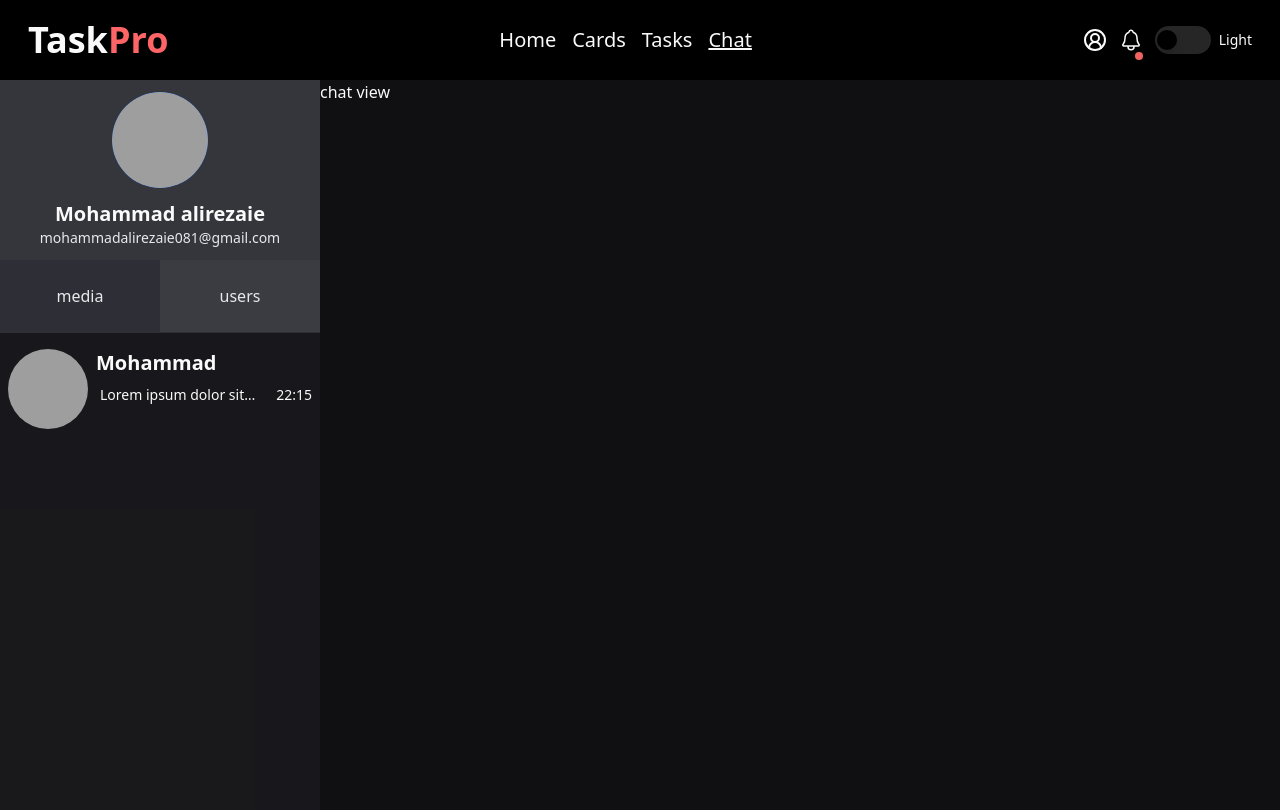
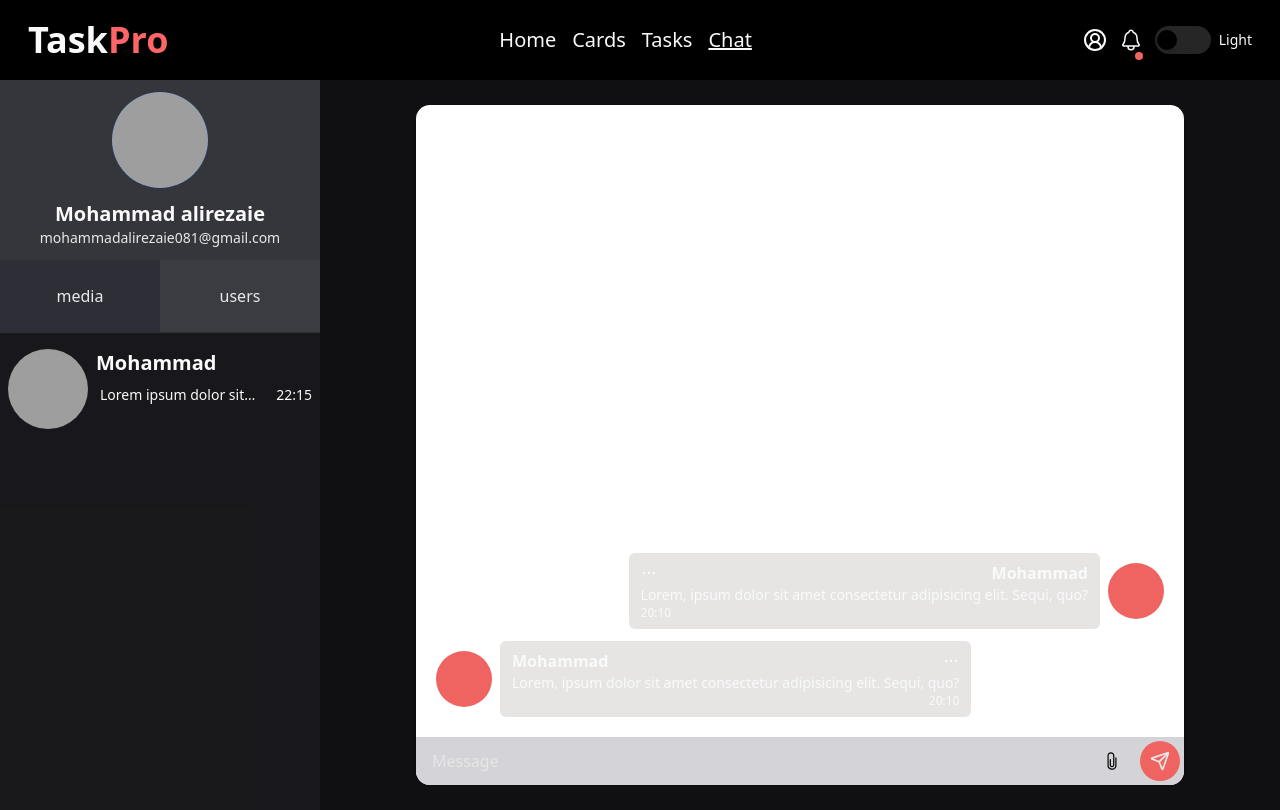
Before and after one commit to Mhorg8/taskify, a Next.js app: page /chat in a window 1280 px wide. Built offline with nearby package versions, Linux system fonts and the light colour scheme; grey boxes are pictures that could not be loaded.

Commit message:
create ui for chat section

```diff
--- a/app/chat/page.tsx
+++ b/app/chat/page.tsx
@@ -1,3 +1,4 @@
+import Chat from "@/components/chat/Chat";
 import Sidebar from "@/components/chat/Sidebar";
 import React from "react";
 
@@ -5,9 +6,7 @@ const ChatPage = () => {
   return (
     <div className="h-[calc(100dvh-70px)] grid grid-cols-12">
       <Sidebar />
-      <div className="col-span-12 md:col-span-8 lg:col-span-9 h-full bg-zinc-200 dark:bg-zinc-600/20 ">
-        chat view
-      </div>
+      <Chat />
     </div>
   );
 };
--- /dev/null
+++ b/components/chat/Chat.tsx
@@ -0,0 +1,60 @@
+import React from "react";
+import { LuSend } from "react-icons/lu";
+import { IoIosMore, IoIosAttach } from "react-icons/io";
+const Chat = () => {
+  return (
+    <div className="col-span-12 md:col-span-8 lg:col-span-9 h-full bg-zinc-200 dark:bg-zinc-600/20 flex items-center justify-center ">
+      <div className="bg-[#fff] w-[80%] h-[85dvh] rounded-xl flex flex-col shadow-sm">
+        <div className="flex-1 mb-5 px-5 pt-5 flex flex-col-reverse gap-3">
+          {/* is sender true */}
+          <div className="flex items-center justify-start w-full gap-2">
+            <div className="w-14 h-14 rounded-full bg-red "></div>
+            <div className="bg-stone-200 min-w-[100px] px-3 py-2 rounded-sm">
+              <div className="flex items-center w-full justify-between">
+                <h5 className="font-semibold capitalize text-end">mohammad</h5>
+                <IoIosMore cursor="pointer" />
+              </div>
+              <p className="text-sm">
+                Lorem, ipsum dolor sit amet consectetur adipisicing elit. Sequi,
+                quo?
+              </p>
+              <p className="text-xs text-end">20:10</p>
+            </div>
+          </div>
+          {/* is sender false */}
+          <div className="flex items-center justify-end w-full gap-2">
+            <div className="w-14 h-14 rounded-full bg-red order-2"></div>
+            <div className="bg-stone-200 min-w-[100px] px-3 py-2 rounded-sm">
+              <div className="flex items-center w-full justify-between">
+                <IoIosMore cursor="pointer" />
+                <h5 className="font-semibold capitalize text-end">mohammad</h5>
+              </div>
+              <p className="text-sm text-end">
+                Lorem, ipsum dolor sit amet consectetur adipisicing elit. Sequi,
+                quo?
+              </p>
+              <p className="text-xs">20:10</p>
+            </div>
+          </div>
+        </div>
+        <div className="relative w-full">
+          <input
+            type="text"
+            placeholder="Message"
+            className="bg-zinc-300 w-full py-3 px-4 rounded-b-xl"
+          />
+          <div className="absolute top-1/2 -translate-y-1/2 right-1 space-x-2">
+            <button className="hover:bg-red/60 hover:text-white p-2.5 text-black rounded-full hover:scale-110 hoverEffect">
+              <IoIosAttach size={20} cursor={"pointer"} />
+            </button>
+            <button className=" bg-red p-2.5 text-white rounded-full hover:scale-110 hoverEffect">
+              <LuSend size={20} cursor={"pointer"} />
+            </button>
+          </div>
+        </div>
+      </div>
+    </div>
+  );
+};
+
+export default Chat;
```
